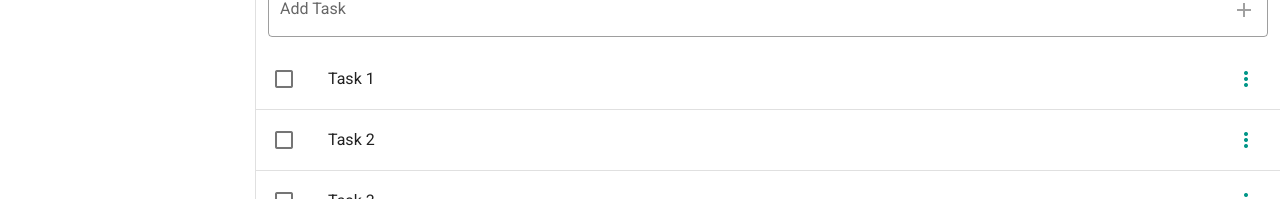
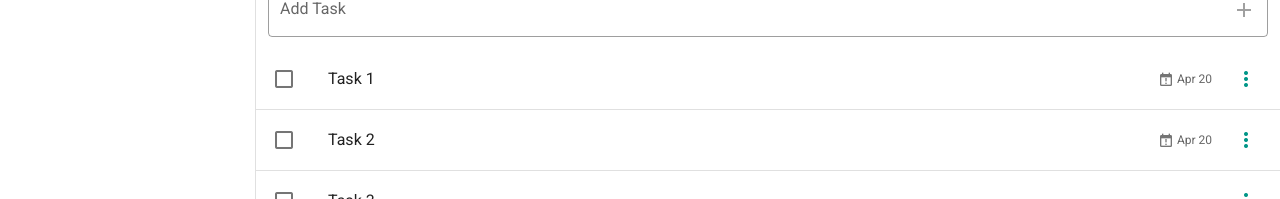
Before and after one commit to andrasputyera/vuetinize, a Vue app: page /#/ in a window 1280 px wide. Shown: the part 159-358 px from the top of the page. Built offline with nearby package versions, Linux system fonts and the light colour scheme.

Commit message:
set up due date data & styling

```diff
--- a/package.json
+++ b/package.json
@@ -8,6 +8,7 @@
   },
   "dependencies": {
     "core-js": "^3.6.5",
+    "date-fns": "^2.21.1",
     "vue": "^2.6.11",
     "vue-router": "^3.2.0",
     "vuetify": "^2.4.0",
--- a/src/components/Todo/Task.vue
+++ b/src/components/Todo/Task.vue
@@ -21,6 +21,14 @@
               </v-list-item-title>
             </v-list-item-content>
 
+            <!-- Displaying due date next to each task -->
+            <v-list-item-action v-if="task.dueDate">
+                <v-list-item-action-text>
+                  <v-icon small>mdi-calendar-alert</v-icon>
+                  {{ task.dueDate | properDate }}
+                </v-list-item-action-text>
+            </v-list-item-action>
+
             <v-list-item-action>
               <!-- The stop method is used to prevent triggering parent element -->
               <!-- <v-btn
@@ -38,8 +46,15 @@
 </template>
 
 <script>
+import { format } from 'date-fns'
+
 export default {
     props: ['task'],
+    filters: {
+      properDate(value) {
+        return format(new Date(value), 'MMM d')
+      }
+    },
     components: {
       'task-menu' : require('@/components/Todo/TaskMenu.vue').default
     }
--- a/src/store/index.js
+++ b/src/store/index.js
@@ -10,17 +10,20 @@ export default new Vuex.Store({
       {
         id: 1,
         title: 'Task 1',
-        done: false
+        done: false,
+        dueDate: '2021-04-20'
       },
       {
         id: 2,
         title: 'Task 2',
-        done: false
+        done: false,
+        dueDate: '2021-04-20'
       },
       {
         id: 3,
         title: 'Task 3',
-        done: false
+        done: false,
+        dueDate: null
       }
     ],
     snackbar: {
@@ -35,7 +38,8 @@ export default new Vuex.Store({
       let newTask = {
         id: Date.now(),
         title: newTaskTitle,
-        done: false
+        done: false,
+        dueDate: null
       }
       state.tasks.push(newTask)
     },
```
Also changed, not shown: 1 other file (tests, documents, lock files or other folders).
